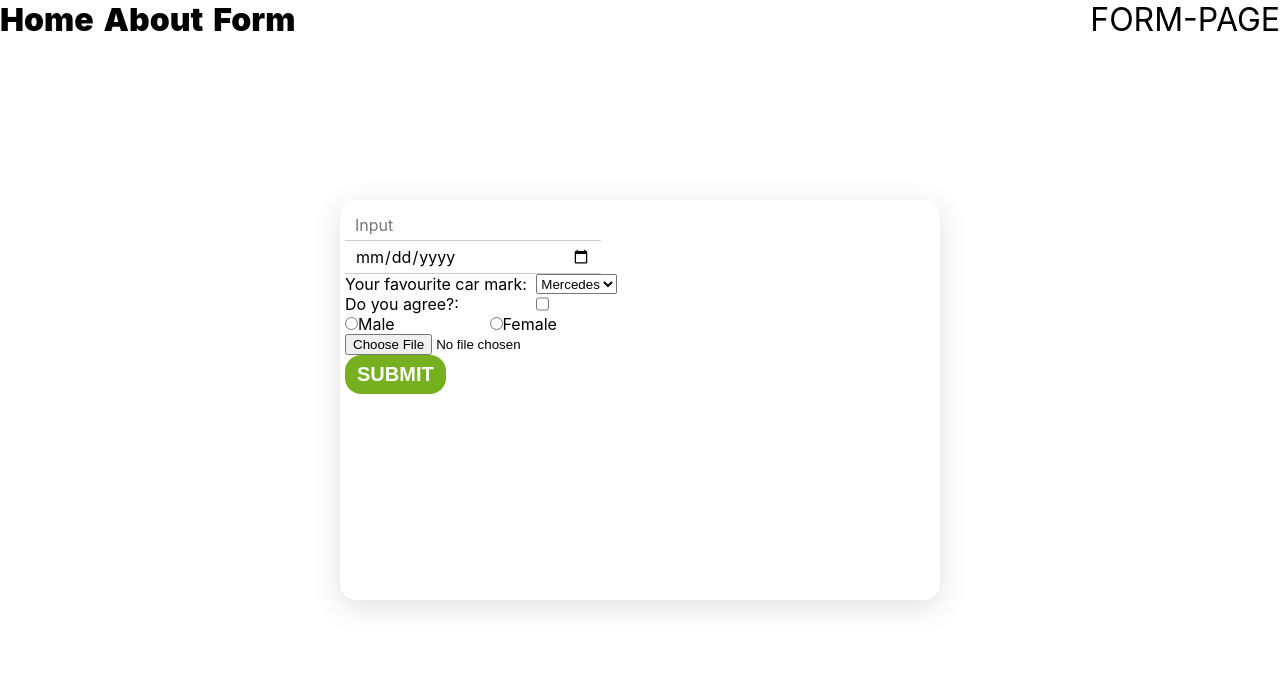
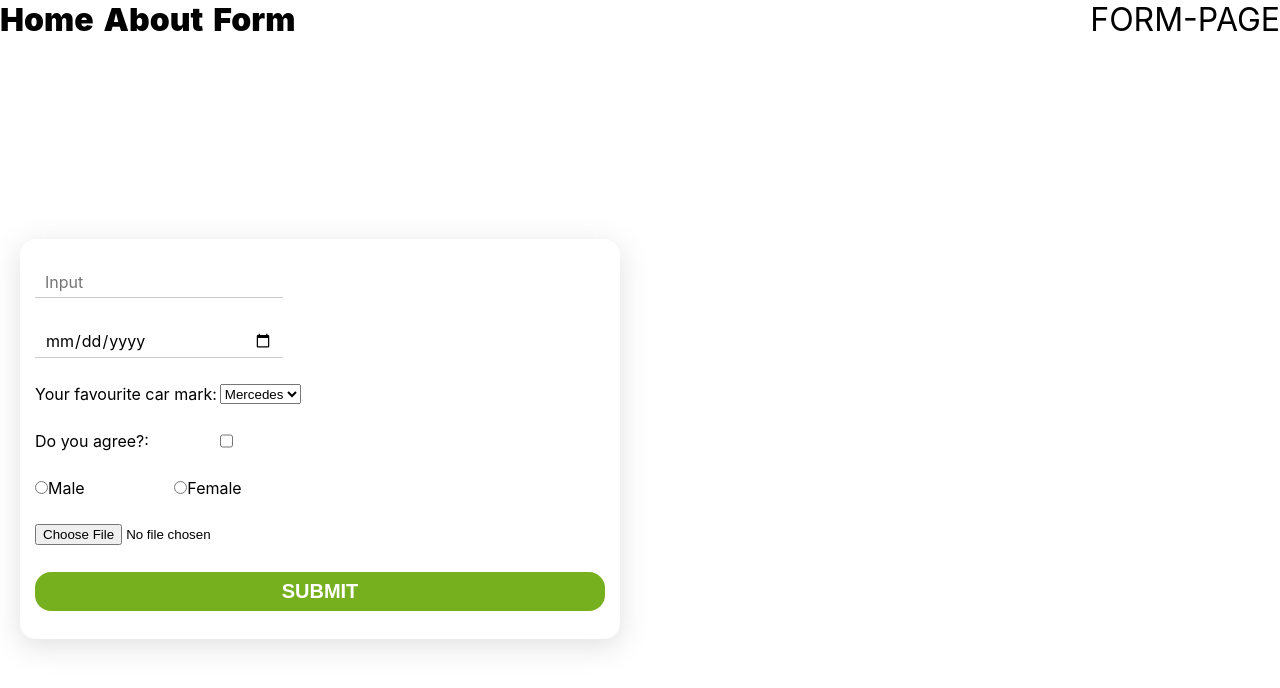
Before and after one commit to msultanovdev/rs-react-components, a React (Create React App) app in the folder my-components/: page /form-page in a window 1280 px wide. Shown: the top 688 px of the page. Built offline with nearby package versions, Linux system fonts and the light colour scheme.

Commit message:
refactor: refactor html structure

```diff
--- a/my-components/src/pages/FormPage/FormPage.css
+++ b/my-components/src/pages/FormPage/FormPage.css
@@ -1,5 +1,5 @@
 .form {
-  padding: 10px 5px;
+  padding: 15px 15px;
   position: absolute;
   left: 50%;
   top: 50%;
@@ -8,6 +8,9 @@
   height: 400px;
   box-shadow: rgba(100, 100, 111, 0.2) 0px 7px 29px 0px;
   border-radius: 16px;
+  display: flex;
+  flex-direction: column;
+  justify-content: space-around;
 }
 .input {
   all: unset;
@@ -53,3 +56,9 @@
   display: flex;
   width: 100%;
 }
+
+.form-container {
+  width: 50%;
+  height: 100vh;
+  position: relative;
+}
--- a/my-components/src/pages/FormPage/FormPage.tsx
+++ b/my-components/src/pages/FormPage/FormPage.tsx
@@ -75,6 +75,7 @@ class FormPage extends React.Component {
   render(): React.ReactNode {
     return (
       <div className="container">
+        <div className="form-container">
           <form action="" className="form">
             <div className="input-wrapper">
               <input
@@ -159,6 +160,8 @@ class FormPage extends React.Component {
             </button>
           </form>
         </div>
+        <div className="cards"></div>
+      </div>
     );
   }
 }
```
Lines whose indentation alone changed are shown as unchanged.
